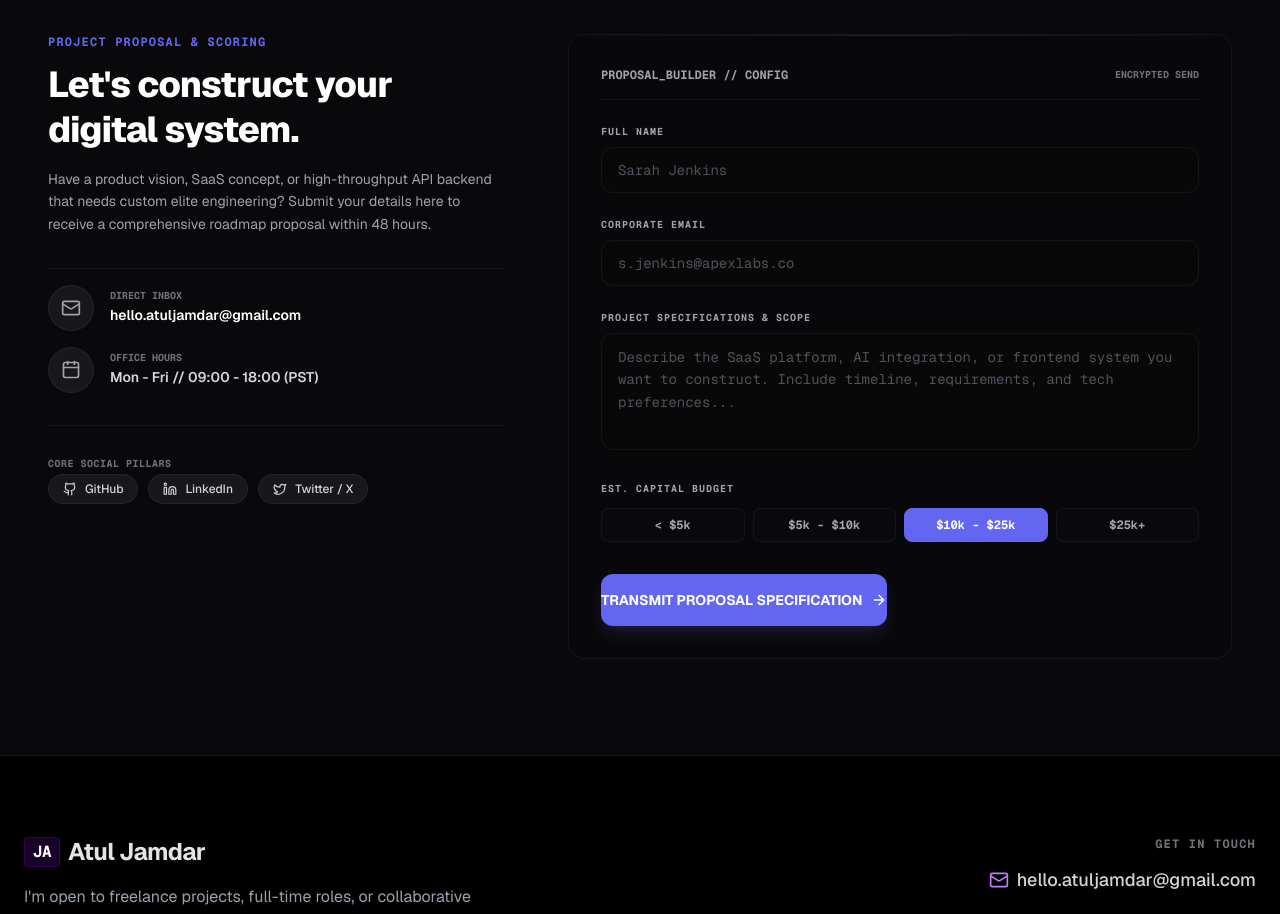
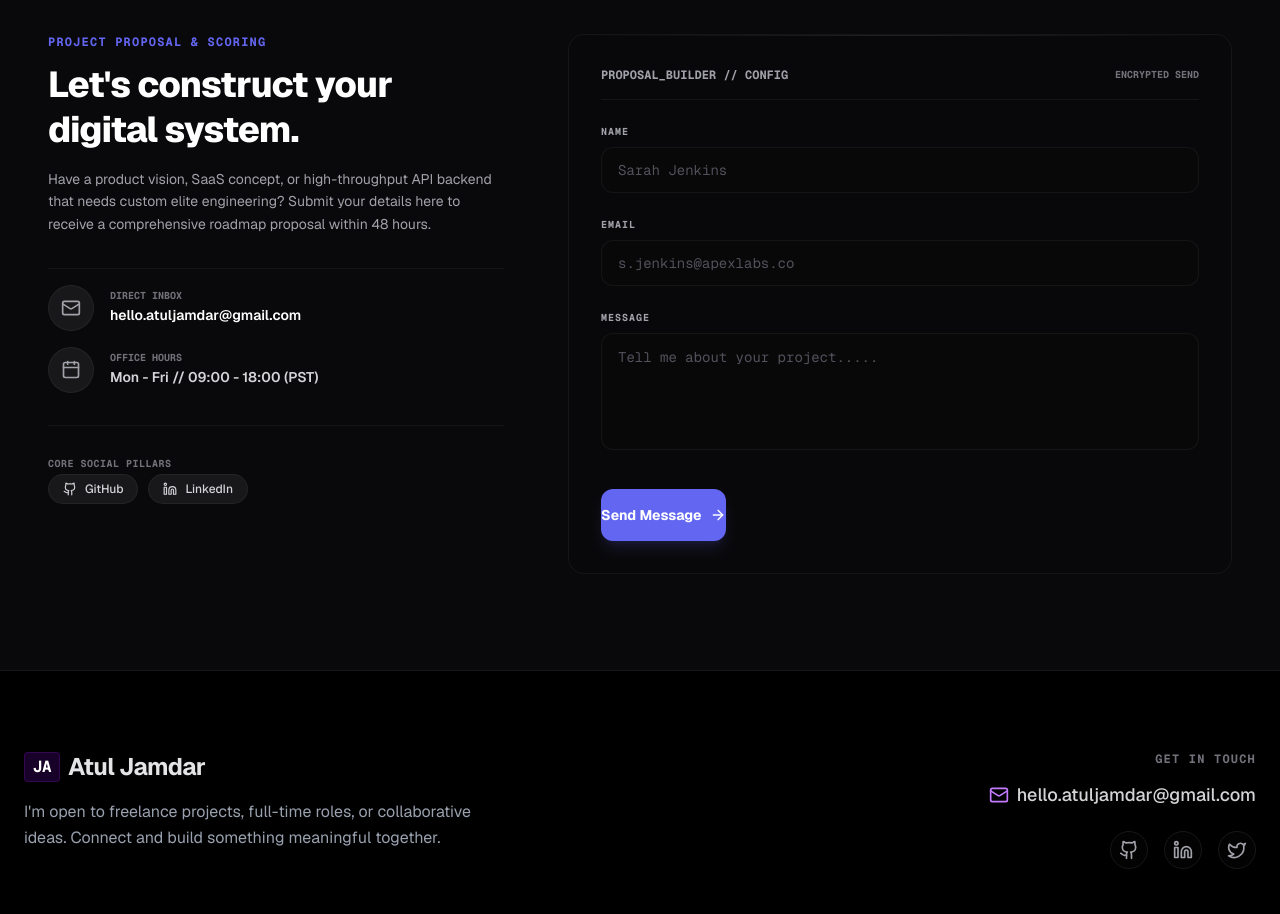
Before and after one commit to AtulJamdar/Main-Portfolio, a Next.js app: page / in a window 1280 px wide. Shown: the part 7900-8814 px from the top of the page. Built offline with nearby package versions, Linux system fonts and the light colour scheme.

Commit message:
projects linkes added

```diff
--- a/src/components/layout/Footer.tsx
+++ b/src/components/layout/Footer.tsx
@@ -52,7 +52,7 @@ export default function Footer() {
                       <path d="M9 18c-4.51 2-5-2-7-2" />
                     </svg>
                   ),
-                  href: "https://github.com",
+                  href: "https://github.com/AtulJamdar",
                   label: "GitHub"
                 },
                 {
@@ -63,7 +63,7 @@ export default function Footer() {
                       <circle cx="4" cy="4" r="2" />
                     </svg>
                   ),
-                  href: "https://linkedin.com",
+                  href: "https://www.linkedin.com/in/connectatuljamdar/",
                   label: "LinkedIn"
                 },
                 {
--- a/src/components/sections/Contact.tsx
+++ b/src/components/sections/Contact.tsx
@@ -138,7 +138,7 @@ export default function Contact() {
                 {[
                   {
                     name: "GitHub",
-                    href: "https://github.com",
+                    href: "https://github.com/AtulJamdar",
                     icon: (
                       <svg className="w-3.5 h-3.5" viewBox="0 0 24 24" fill="none" stroke="currentColor" strokeWidth="2" strokeLinecap="round" strokeLinejoin="round">
                         <path d="M15 22v-4a4.8 4.8 0 0 0-1-3.5c3 0 6-2 6-5.5.08-1.25-.27-2.48-1-3.5.28-1.15.28-2.35 0-3.5 0 0-1 0-3 1.5-2.64-.5-5.36-.5-8 0C6 2 5 2 5 2c-.3 1.15-.3 2.35 0 3.5A5.403 5.403 0 0 0 4 9c0 3.5 3 5.5 6 5.5-.39.49-.68 1.05-.85 1.65-.17.6-.22 1.23-.15 1.85v4" />
@@ -148,7 +148,7 @@ export default function Contact() {
                   },
                   {
                     name: "LinkedIn",
-                    href: "https://linkedin.com",
+                    href: "https://www.linkedin.com/in/connectatuljamdar",
                     icon: (
                       <svg className="w-3.5 h-3.5" viewBox="0 0 24 24" fill="none" stroke="currentColor" strokeWidth="2" strokeLinecap="round" strokeLinejoin="round">
                         <path d="M16 8a6 6 0 0 1 6 6v7h-4v-7a2 2 0 0 0-2-2 2 2 0 0 0-2 2v7h-4v-7a6 6 0 0 1 6-6z" />
@@ -157,15 +157,15 @@ export default function Contact() {
                       </svg>
                     )
                   },
-                  {
-                    name: "Twitter / X",
-                    href: "https://x.com",
-                    icon: (
-                      <svg className="w-3.5 h-3.5" viewBox="0 0 24 24" fill="none" stroke="currentColor" strokeWidth="2" strokeLinecap="round" strokeLinejoin="round">
-                        <path d="M22 4s-.7 2.1-2 3.4c1.6 10-9.4 17.3-18 11.6 2.2.1 4.4-.6 6-2C3 15.5.5 9.6 3 5c2.2 2.6 5.6 4.1 9 4-.9-4.2 4-6.6 7-3.8 1.1 0 3-1.2 3-1.2z" />
-                      </svg>
-                    )
-                  }
+                  // {
+                  //   name: "Twitter / X",
+                  //   href: "https://x.com",
+                  //   icon: (
+                  //     <svg className="w-3.5 h-3.5" viewBox="0 0 24 24" fill="none" stroke="currentColor" strokeWidth="2" strokeLinecap="round" strokeLinejoin="round">
+                  //       <path d="M22 4s-.7 2.1-2 3.4c1.6 10-9.4 17.3-18 11.6 2.2.1 4.4-.6 6-2C3 15.5.5 9.6 3 5c2.2 2.6 5.6 4.1 9 4-.9-4.2 4-6.6 7-3.8 1.1 0 3-1.2 3-1.2z" />
+                  //     </svg>
+                  //   )
+                  // }
                 ].map((social) => (
                   <a
                     key={social.name}
@@ -216,7 +216,7 @@ export default function Contact() {
                   {/* Name field */}
                   <div>
                     <label htmlFor="name" className="block text-[10px] font-bold font-mono text-zinc-400 uppercase tracking-widest mb-2">
-                      Full Name
+                      Name
                     </label>
                     <input
                       type="text"
@@ -233,7 +233,7 @@ export default function Contact() {
                   {/* Email field */}
                   <div>
                     <label htmlFor="email" className="block text-[10px] font-bold font-mono text-zinc-400 uppercase tracking-widest mb-2">
-                      Corporate Email
+                      Email
                     </label>
                     <input
                       type="email"
@@ -250,7 +250,7 @@ export default function Contact() {
                   {/* Project details */}
                   <div>
                     <label htmlFor="details" className="block text-[10px] font-bold font-mono text-zinc-400 uppercase tracking-widest mb-2">
-                      Project Specifications & Scope
+                      Message
                     </label>
                     <textarea
                       id="details"
@@ -259,13 +259,13 @@ export default function Contact() {
                       rows={4}
                       value={formData.details}
                       onChange={handleChange}
-                      placeholder="Describe the SaaS platform, AI integration, or frontend system you want to construct. Include timeline, requirements, and tech preferences..."
+                      placeholder="Tell me about your project....."
                       className="w-full px-4 py-3 bg-zinc-950/60 border border-white/5 rounded-xl text-sm text-white placeholder-zinc-600 focus:outline-none focus:border-brand-primary focus:ring-1 focus:ring-brand-primary/20 transition-all leading-relaxed font-mono resize-none"
                     />
                   </div>
 
                   {/* Budget Options Selector */}
-                  <div>
+                  {/* <div>
                     <label className="block text-[10px] font-bold font-mono text-zinc-400 uppercase tracking-widest mb-3">
                       Est. Capital Budget
                     </label>
@@ -285,7 +285,7 @@ export default function Contact() {
                         </button>
                       ))}
                     </div>
-                  </div>
+                  </div> */}
 
                   {/* Error Notification */}
                   {status === "error" && (
@@ -302,7 +302,7 @@ export default function Contact() {
                       disabled={status === "loading"}
                       className="w-full py-4 text-sm font-bold text-white bg-brand-primary hover:bg-indigo-600 rounded-xl transition-all duration-300 shadow-lg shadow-indigo-500/15 flex items-center justify-center gap-2 group cursor-pointer disabled:opacity-50"
                     >
-                      {status === "loading" ? "TRANSMITTING SPEC DATA..." : "TRANSMIT PROPOSAL SPECIFICATION"}
+                      {status === "loading" ? "TRANSMITTING SPEC DATA..." : "Send Message"}
                       <ArrowRight className="w-4 h-4 group-hover:translate-x-1 transition-transform" />
                     </MagneticButton>
                   </div>
```
